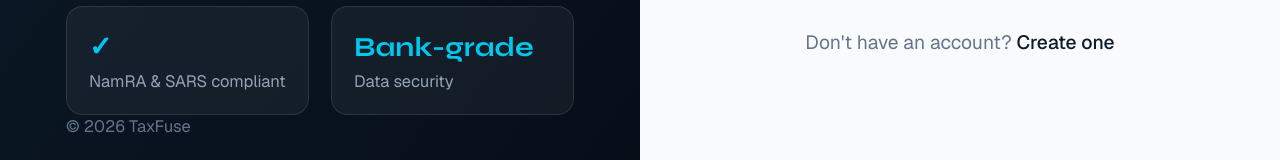
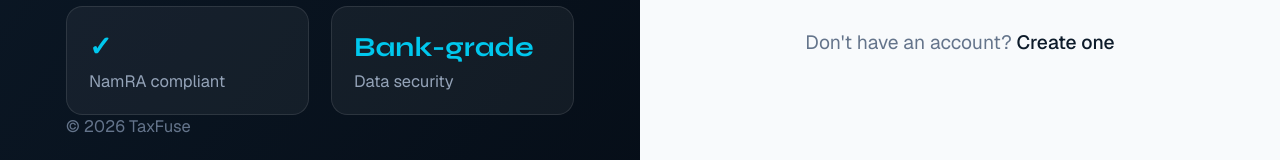
Before and after one commit to dmostert-gresham/taxflow-web, a React (Vite) app: page /login in a window 1280 px wide. Shown: the part 622-782 px from the top of the page. Built offline with nearby package versions, Linux system fonts and the light colour scheme; no server answers.

Commit message:
Make only NamRa compliant for now

```diff
--- a/src/features/auth/LoginPage.tsx
+++ b/src/features/auth/LoginPage.tsx
@@ -69,7 +69,7 @@ export default function LoginPage() {
               {[
                 { label: 'Time saved', value: '3+ hours' },
                 { label: 'Accuracy', value: '99%' },
-                { label: 'NamRA & SARS compliant', value: '✓' },
+                { label: 'NamRA compliant', value: '✓' },
                 { label: 'Data security', value: 'Bank-grade' },
               ].map(({ label, value }) => (
                   <div key={label} className="bg-white/5 rounded-xl p-4 border border-white/10">
```
